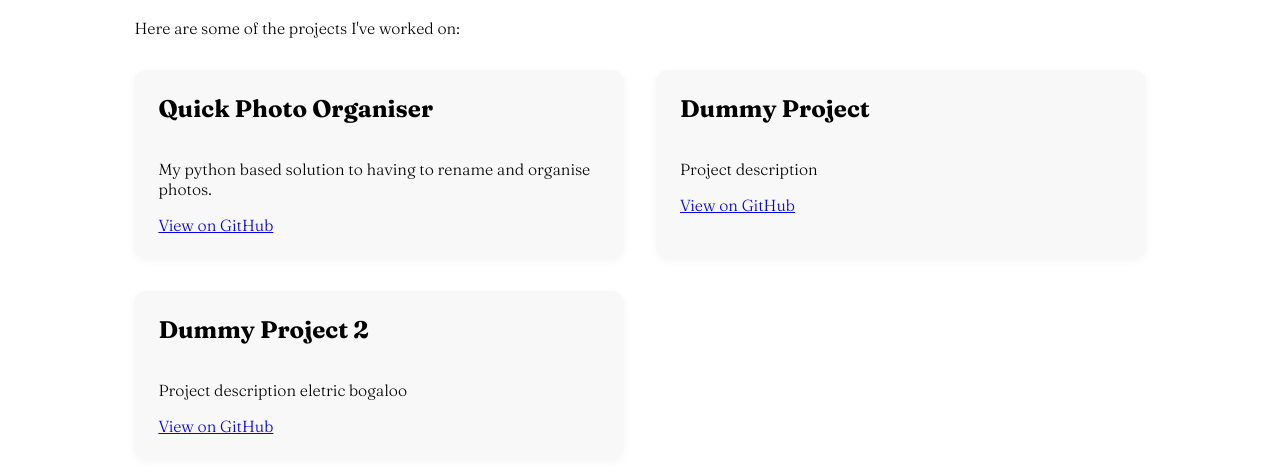
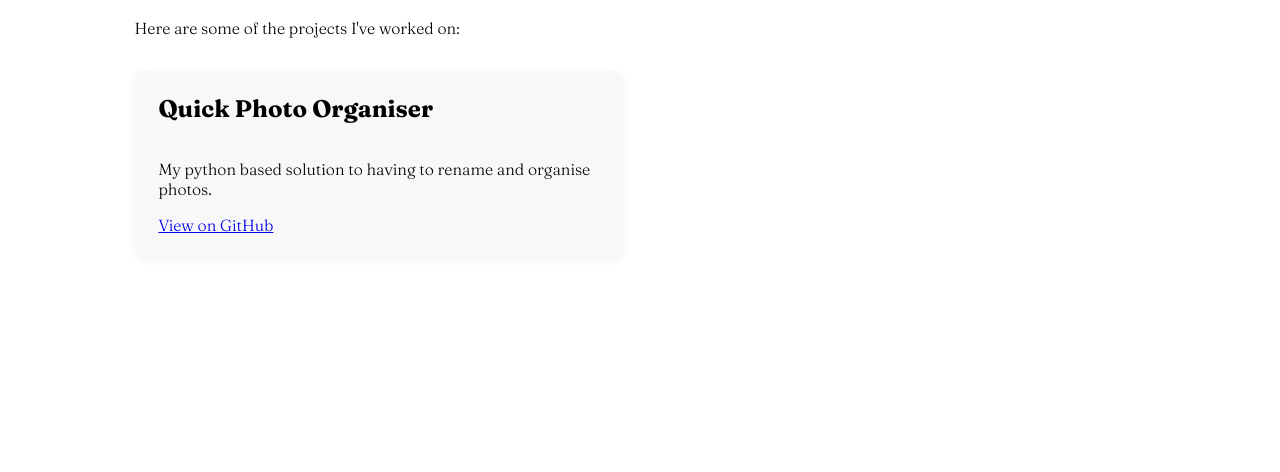
Before and after one commit to ConnorMcKerrow/My-Dashboard, a plain HTML site: page projects.html in a window 1280 px wide. Shown: the part 198-670 px from the top of the page. Drawn offline with Linux system fonts and the light colour scheme.

Commit message:
Cleaned up and added proejct reference.

```diff
--- a/projects.html
+++ b/projects.html
@@ -21,16 +21,6 @@
                 <p>My python based solution to having to rename and organise photos.</p>
                 <a href="https://github.com/Connor-McKerrow/Quick-Photo-Organiser" target="_blank">View on GitHub</a>
             </section>
-            <section class="ProjectCard">
-                <h2>Dummy Project</h2>
-                <p>Project description</p>
-                <a href="https://github.com/user/example" target="_blank">View on GitHub</a>
-            </section>
-            <section class="ProjectCard">
-                <h2>Dummy Project 2</h2>
-                <p>Project description eletric bogaloo</p>
-                <a href="https://github.com/user/example" target="_blank">View on GitHub</a>
-            </section>
 
     </main>
 
```
